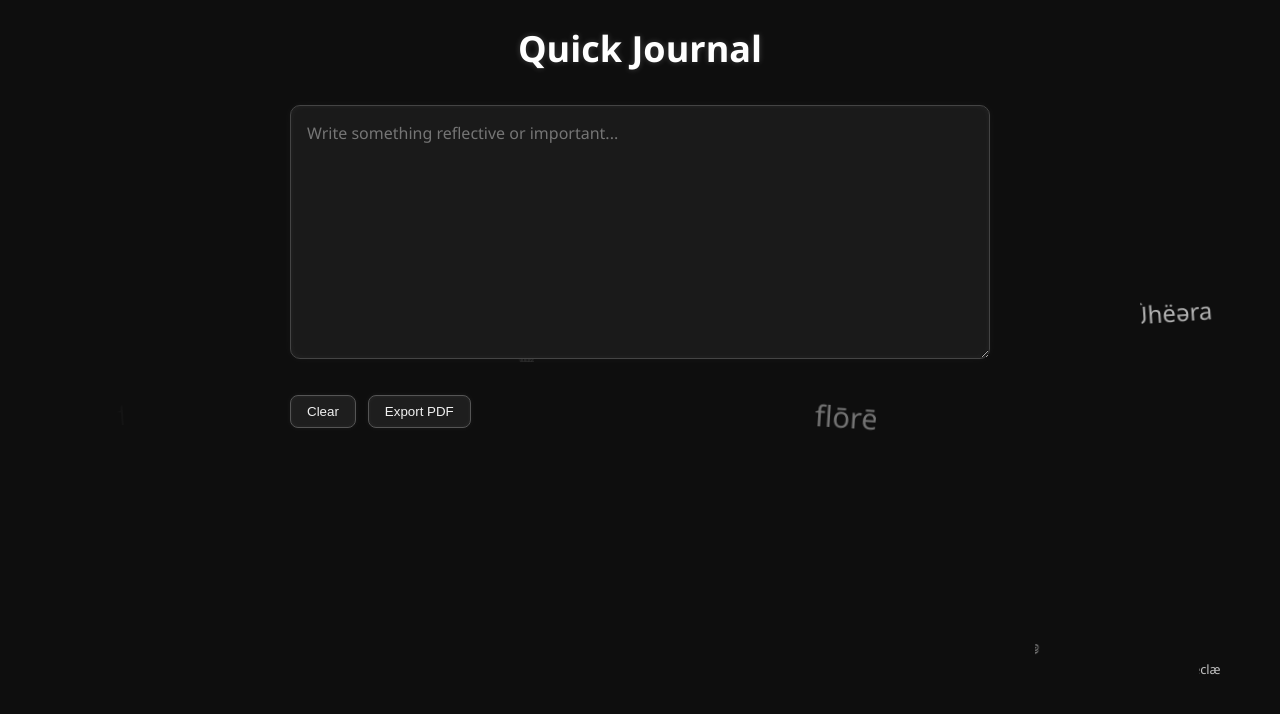
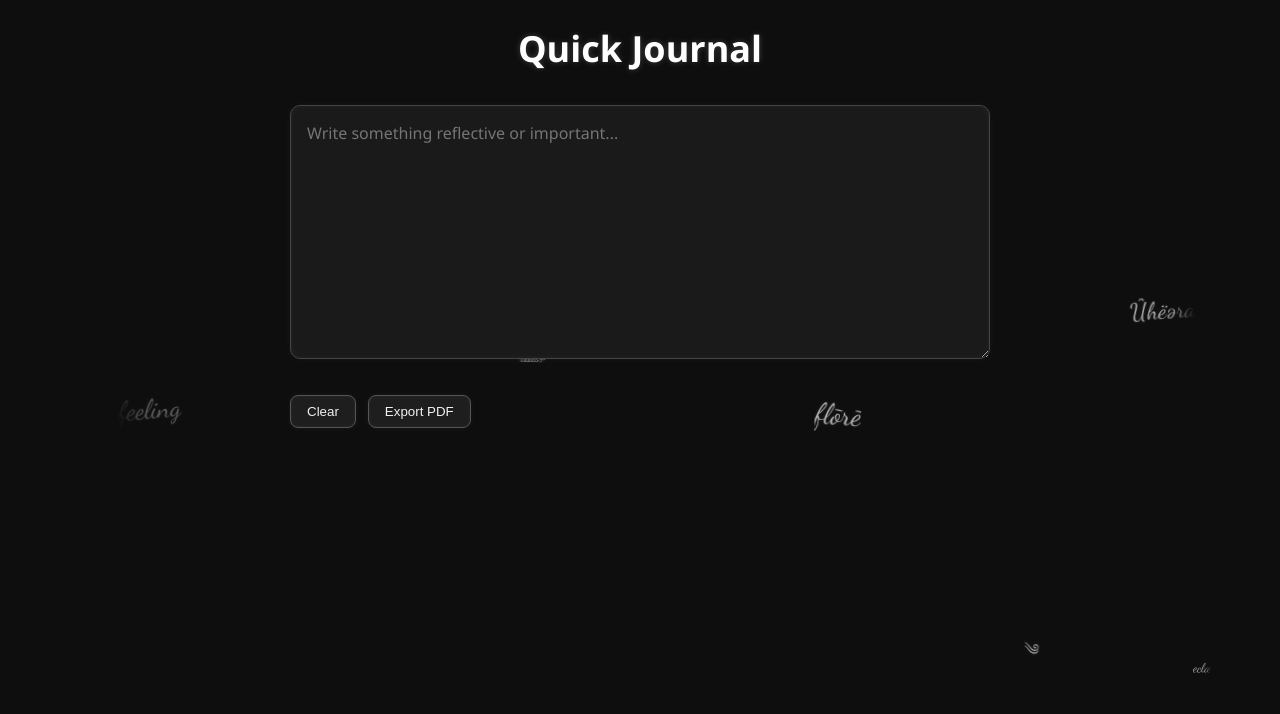
Before and after one commit to anudeep-kumar-beri/controlhub_frontend, a React (Create React App) app: page /quick-journal in a window 1280 px wide. Shown: the top 714 px of the page. Built offline with nearby package versions, Linux system fonts and the light colour scheme; no server answers; the HTML template or start-up script is replaced by a standard one; a web font is replaced by a local one.

Commit message:
Update JournalAnimation.css

```diff
--- a/src/components/animations/JournalAnimation.css
+++ b/src/components/animations/JournalAnimation.css
@@ -1,34 +1,49 @@
 /* components/animations/JournalAnimation.css */
 
 .journal-animation-layer {
-  position: absolute;
+  position: fixed;
   inset: 0;
+  z-index: 0;
+  pointer-events: none;
   overflow: hidden;
-  pointer-events: none;
-  z-index: 0;
 }
 
 .floating-word {
   position: absolute;
   white-space: nowrap;
+  font-family: 'Dancing Script', 'Segoe UI', cursive;
+  color: rgba(255, 255, 255, 0.7);
   opacity: 0;
-  animation: writeFade 6s ease-in-out forwards;
+  font-weight: 400;
+  text-shadow: 0 0 4px rgba(255, 255, 255, 0.08);
+  animation: wordReveal ease-in-out forwards;
+  mask-image: linear-gradient(to right, transparent 0%, white 20%, white 80%, transparent 100%);
+  -webkit-mask-image: linear-gradient(to right, transparent 0%, white 20%, white 80%, transparent 100%);
+  mask-size: 200% 100%;
+  -webkit-mask-size: 200% 100%;
+  mask-repeat: no-repeat;
+  -webkit-mask-repeat: no-repeat;
+  mask-position: 0% 0%;
+  -webkit-mask-position: 0% 0%;
 }
 
-@keyframes writeFade {
+@keyframes wordReveal {
   0% {
     opacity: 0;
-    clip-path: inset(0 100% 0 0);
+    mask-position: 0% 0%;
+    -webkit-mask-position: 0% 0%;
   }
-  30% {
-    opacity: 0.5;
-    clip-path: inset(0 0 0 0);
+  10% {
+    opacity: 1;
   }
-  60% {
-    opacity: 0.9;
+  50% {
+    mask-position: 100% 0%;
+    -webkit-mask-position: 100% 0%;
+  }
+  90% {
+    opacity: 0.8;
   }
   100% {
     opacity: 0;
-    clip-path: inset(0 0 0 100%);
   }
 }
```
